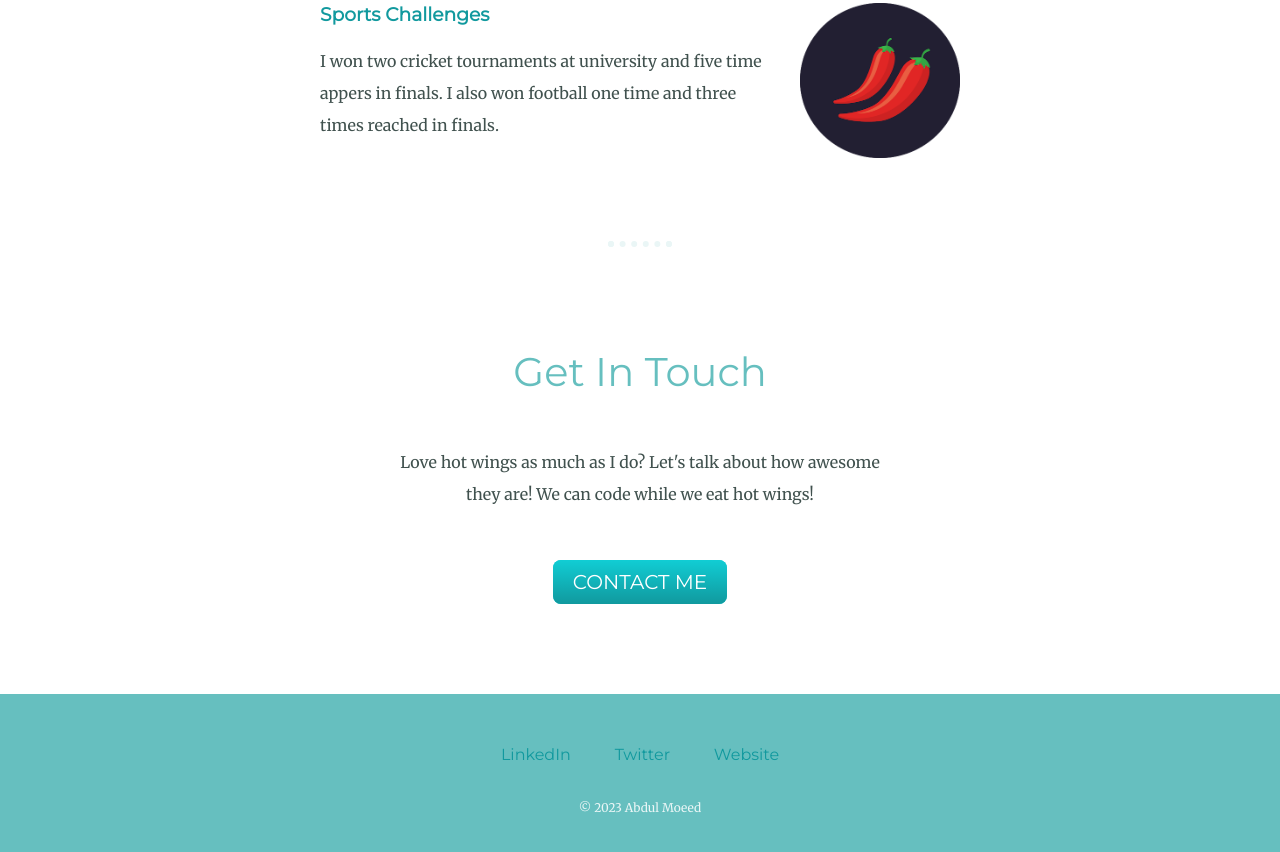
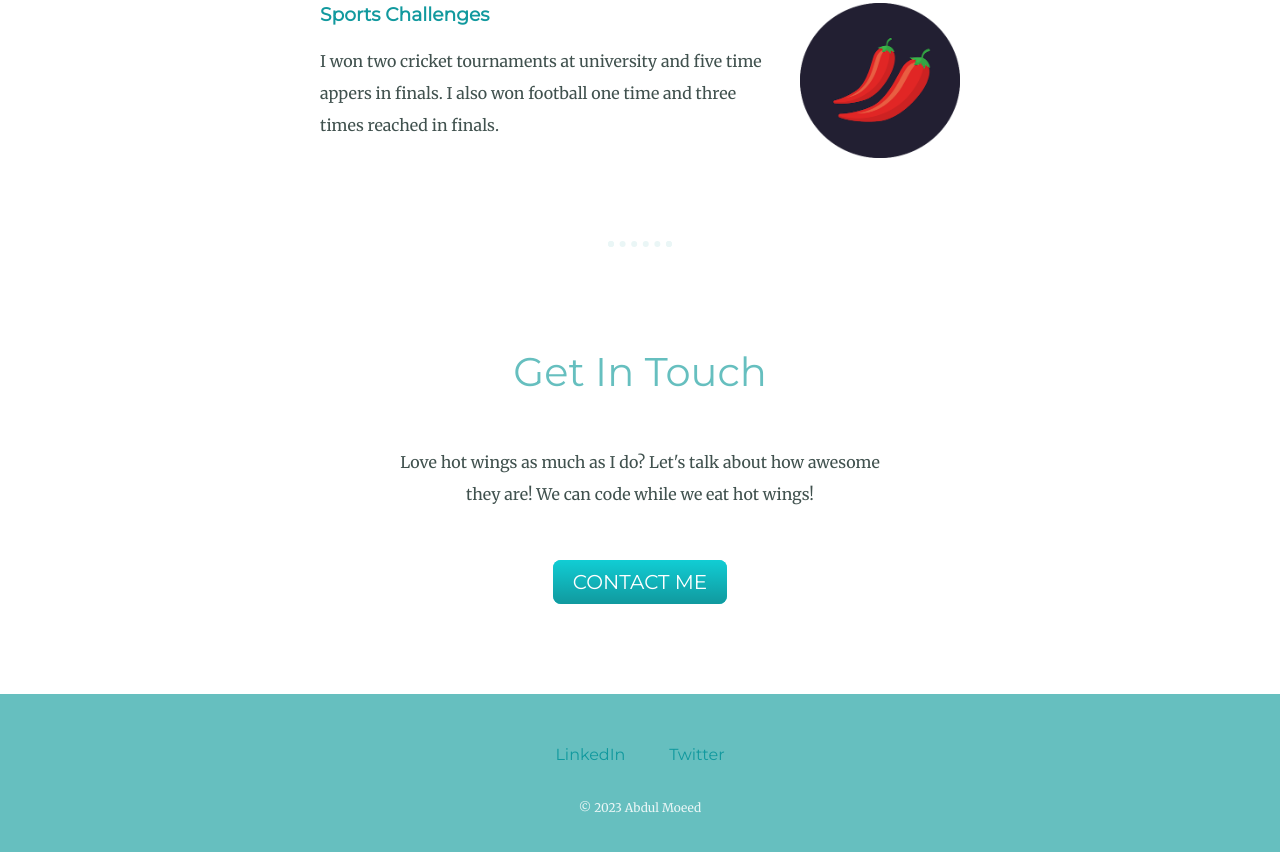
Before and after one commit to ABDUL-MOEED-HAFEEZ/cv, a plain HTML site: page index.html in a window 1280 px wide. Shown: the part 2115-2967 px from the top of the page. Drawn offline with Linux system fonts and the light colour scheme.

Commit message:
cv webpage

```diff
--- a/index.html
+++ b/index.html
@@ -54,9 +54,8 @@
 
 
   <div class="bottom-container">
-    <a class="footer-link" href="https://www.linkedin.com/in/angela-yu-963a584b/">LinkedIn</a>
-    <a class="footer-link" href="https://twitter.com/yu_angela">Twitter</a>
-    <a class="footer-link" href="https://www.appbrewery.co/">Website</a>
+    <a class="footer-link" href="https://www.linkedin.com/in/abdul-moueed-hafeez-61b919b9/">LinkedIn</a>
+    <a class="footer-link" href="https://twitter.com/Moueed_Hafeez">Twitter</a>
     <p class="copyright">© 2023 Abdul Moeed  </p>
   </div>
 </body>
```
